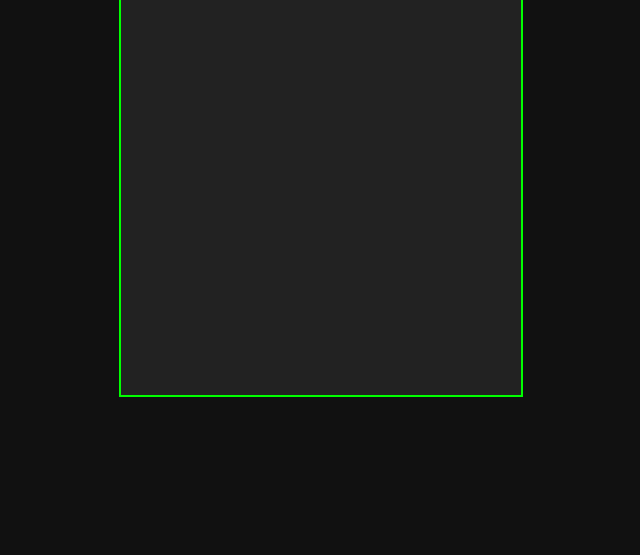
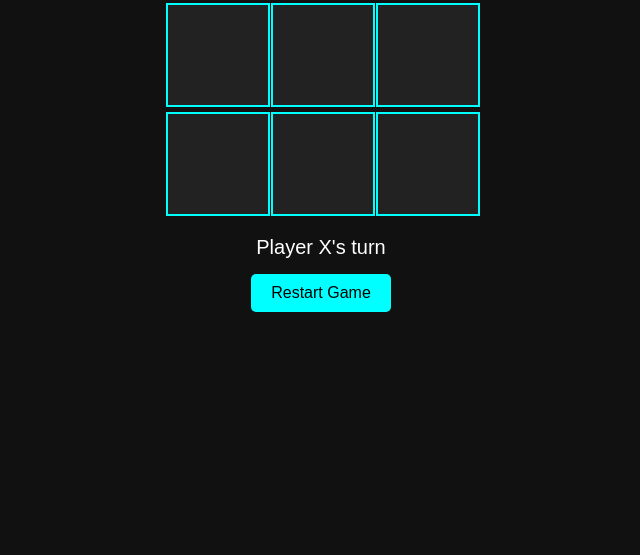
Before and after one commit to AdityaDaundkar/aditya1, a plain HTML site: page index.html in a window 1280 px wide. Shown: the part 245-800 px from the top of the page, without its empty margins (319-959 px from the left). Drawn offline with Linux system fonts and the light colour scheme.

Commit message:
Update index.html

```diff
--- a/index.html
+++ b/index.html
@@ -2,121 +2,136 @@
 <html lang="en">
 <head>
   <meta charset="UTF-8" />
-  <title>Snake Game</title>
+  <title>Tic Tac Toe</title>
   <style>
     body {
-      background-color: #111;
-      display: flex;
-      flex-direction: column;
-      align-items: center;
-      justify-content: center;
-      height: 100vh;
+      background: #111;
+      font-family: Arial, sans-serif;
       color: #fff;
-      font-family: Arial, sans-serif;
-      margin: 0;
-    }
-
-    canvas {
-      background-color: #222;
-      border: 2px solid #0f0;
+      text-align: center;
+      padding: 50px;
     }
 
     h1 {
-      margin-bottom: 20px;
-      color: #0f0;
+      color: #0ff;
+    }
+
+    .board {
+      display: grid;
+      grid-template-columns: repeat(3, 100px);
+      grid-gap: 5px;
+      justify-content: center;
+      margin: 20px auto;
+    }
+
+    .cell {
+      width: 100px;
+      height: 100px;
+      font-size: 36px;
+      background: #222;
+      border: 2px solid #0ff;
+      display: flex;
+      align-items: center;
+      justify-content: center;
+      cursor: pointer;
+    }
+
+    .cell:hover {
+      background: #333;
+    }
+
+    #message {
+      font-size: 20px;
+      margin-top: 20px;
+    }
+
+    button {
+      padding: 10px 20px;
+      font-size: 16px;
+      margin-top: 15px;
+      cursor: pointer;
+      background: #0ff;
+      color: #000;
+      border: none;
+      border-radius: 5px;
+    }
+
+    button:hover {
+      background: #0cc;
     }
   </style>
 </head>
 <body>
-  <h1>🐍 Snake Game</h1>
-  <canvas id="gameCanvas" width="400" height="400"></canvas>
+
+  <h1>❌ Tic Tac Toe ⭕</h1>
+  <div class="board" id="board"></div>
+  <div id="message"></div>
+  <button onclick="resetGame()">Restart Game</button>
 
   <script>
-    const canvas = document.getElementById("gameCanvas");
-    const ctx = canvas.getContext("2d");
+    const board = document.getElementById("board");
+    const message = document.getElementById("message");
+    let currentPlayer = "X";
+    let cells = Array(9).fill(null);
+    let gameActive = true;
 
-    const gridSize = 20;
-    const tileCount = canvas.width / gridSize;
+    function createBoard() {
+      board.innerHTML = "";
+      cells.forEach((_, index) => {
+        const cell = document.createElement("div");
+        cell.className = "cell";
+        cell.dataset.index = index;
+        cell.addEventListener("click", handleMove);
+        board.appendChild(cell);
+      });
+    }
 
-    let snake = [{ x: 10, y: 10 }];
-    let direction = { x: 0, y: 0 };
-    let food = { x: 5, y: 5 };
-    let score = 0;
+    function handleMove(e) {
+      const index = e.target.dataset.index;
 
-    function gameLoop() {
-      // Move snake
-      const head = { x: snake[0].x + direction.x, y: snake[0].y + direction.y };
+      if (!gameActive || cells[index]) return;
 
-      // Check collision
-      if (
-        head.x < 0 || head.x >= tileCount ||
-        head.y < 0 || head.y >= tileCount ||
-        snake.some(segment => segment.x === head.x && segment.y === head.y)
-      ) {
-        alert("Game Over! Your score: " + score);
-        document.location.reload();
+      cells[index] = currentPlayer;
+      e.target.textContent = currentPlayer;
+
+      if (checkWin()) {
+        message.textContent = `🎉 Player ${currentPlayer} wins!`;
+        gameActive = false;
         return;
       }
 
-      snake.unshift(head);
-
-      // Check food collision
-      if (head.x === food.x && head.y === food.y) {
-        score++;
-        placeFood();
-      } else {
-        snake.pop();
+      if (!cells.includes(null)) {
+        message.textContent = "😐 It's a draw!";
+        gameActive = false;
+        return;
       }
 
-      drawGame();
+      currentPlayer = currentPlayer === "X" ? "O" : "X";
+      message.textContent = `Player ${currentPlayer}'s turn`;
     }
 
-    function drawGame() {
-      // Clear canvas
-      ctx.fillStyle = "#111";
-      ctx.fillRect(0, 0, canvas.width, canvas.height);
-
-      // Draw food
-      ctx.fillStyle = "red";
-      ctx.fillRect(food.x * gridSize, food.y * gridSize, gridSize, gridSize);
-
-      // Draw snake
-      ctx.fillStyle = "#0f0";
-      snake.forEach(segment => {
-        ctx.fillRect(segment.x * gridSize, segment.y * gridSize, gridSize, gridSize);
+    function checkWin() {
+      const winPatterns = [
+        [0,1,2],[3,4,5],[6,7,8], // rows
+        [0,3,6],[1,4,7],[2,5,8], // cols
+        [0,4,8],[2,4,6]          // diagonals
+      ];
+      return winPatterns.some(pattern => {
+        const [a, b, c] = pattern;
+        return cells[a] && cells[a] === cells[b] && cells[a] === cells[c];
       });
-
-      // Draw score
-      ctx.fillStyle = "#fff";
-      ctx.font = "16px Arial";
-      ctx.fillText("Score: " + score, 10, 20);
     }
 
-    function placeFood() {
-      food = {
-        x: Math.floor(Math.random() * tileCount),
-        y: Math.floor(Math.random() * tileCount)
-      };
+    function resetGame() {
+      cells = Array(9).fill(null);
+      currentPlayer = "X";
+      gameActive = true;
+      message.textContent = `Player ${currentPlayer}'s turn`;
+      createBoard();
     }
 
-    window.addEventListener("keydown", e => {
-      switch (e.key) {
-        case "ArrowUp":
-          if (direction.y === 0) direction = { x: 0, y: -1 };
-          break;
-        case "ArrowDown":
-          if (direction.y === 0) direction = { x: 0, y: 1 };
-          break;
-        case "ArrowLeft":
-          if (direction.x === 0) direction = { x: -1, y: 0 };
-          break;
-        case "ArrowRight":
-          if (direction.x === 0) direction = { x: 1, y: 0 };
-          break;
-      }
-    });
+    resetGame(); // Initialize
+  </script>
 
-    setInterval(gameLoop, 100);
-  </script>
 </body>
 </html>
```
